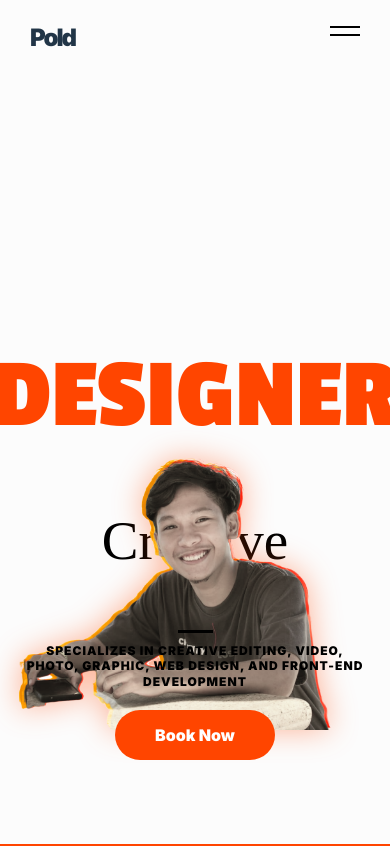
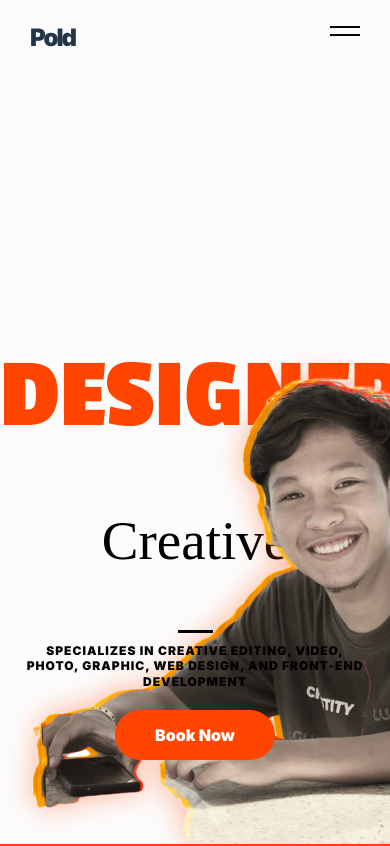
Before and after one commit to TumulakAlexis/Online-Web-Portfolio, a React (Vite) app: page / in a window 390 px wide. Shown: the top 846 px of the page. Built offline with nearby package versions, Linux system fonts and the light colour scheme; a web font is replaced by a local one.

Commit message:
iphone fix

```diff
--- a/src/App.css
+++ b/src/App.css
@@ -1,50 +1,54 @@
 /* src/App.css */
 
-/* 1. Prevent the document from growing wider than the screen */
+/* 1. The "iPhone Guard" */
 html, body {
+  /* Avoid 100vw here; 100% is safer for iOS Safari */
+  width: 100%;
   max-width: 100%;
-  overflow-x: hidden;
+  margin: 0;
+  padding: 0;
+  /* 'clip' is a newer property that is more aggressive than 'hidden' for Safari */
+  overflow-x: clip;
   position: relative;
-  /* Use touch-action to prevent rubber-banding in some browsers */
+  /* Prevents the 'rubber-band' horizontal bounce on iOS */
+  overscroll-behavior-x: none;
   touch-action: pan-y;
 }
 
 #root {
   width: 100%;
-  overflow-x: hidden;
+  overflow-x: clip;
 }
 
 .landing-wrapper {
   width: 100%;
-  max-width: 100vw;
-  /* Crucial: hidden here stops children from leaking */
-  overflow-x: hidden;
+  /* Using 'clip' stops absolute elements (like your big text) from leaking */
+  overflow-x: clip;
   background-color: #fcfcfc;
   display: flex;
   flex-direction: column;
+  position: relative;
 }
 
-/* 2. Global fix for elements that often cause leaks */
+/* 2. Reset everything to respect the border-box */
 * {
   margin: 0;
   padding: 0;
   box-sizing: border-box;
+  /* Prevent text from auto-scaling on iPhone orientation change */
+  -webkit-text-size-adjust: 100%;
 }
 
-/* 3. Force all major sections to stay in their lanes */
-section, footer, header, div {
-  max-width: 100%;
+/* 3. The iPhone "DESIGNER" Text Fix */
+/* Large absolute text is the #1 reason for iPhone overflow */
+section, div, h1, span {
+  /* This ensures that even if font-size is 500px, it won't push the screen width */
+  max-width: 100vw;
 }
 
-/* 4. The common culprit: 100vw. Switch it to 100% everywhere */
-img, video {
-  max-width: 100%;
-  height: auto;
+/* 4. Fix for iOS 100vh issues */
+.section1-container {
+  /* min-height: -webkit-fill-available; is better for iOS Safari */
+  height: 100vh;
+  height: 100dvh; /* Dynamic Viewport Height for modern iPhones */
 }
-
-/* Add to App.css to wrap all sections */
-.landing-wrapper {
-  overflow-x: hidden;
-  width: 100%;
-  position: relative;
-}
```
